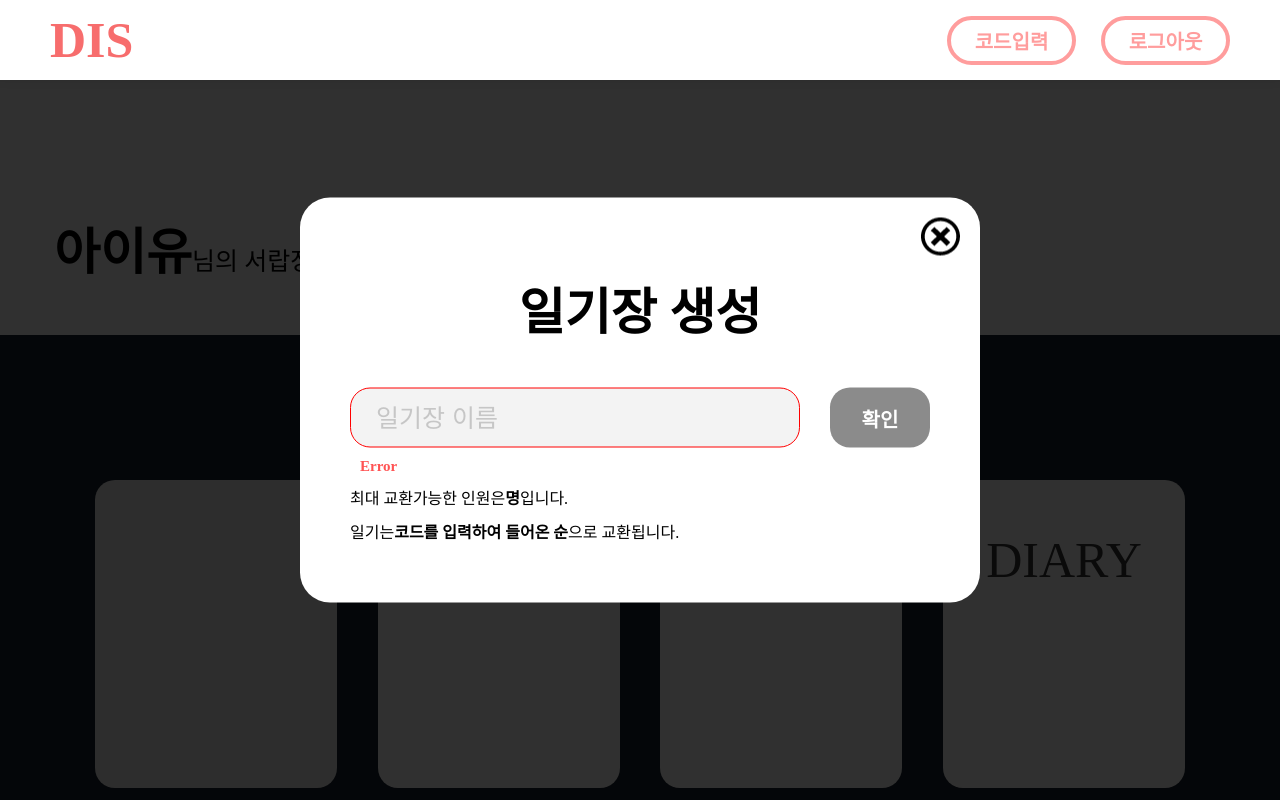
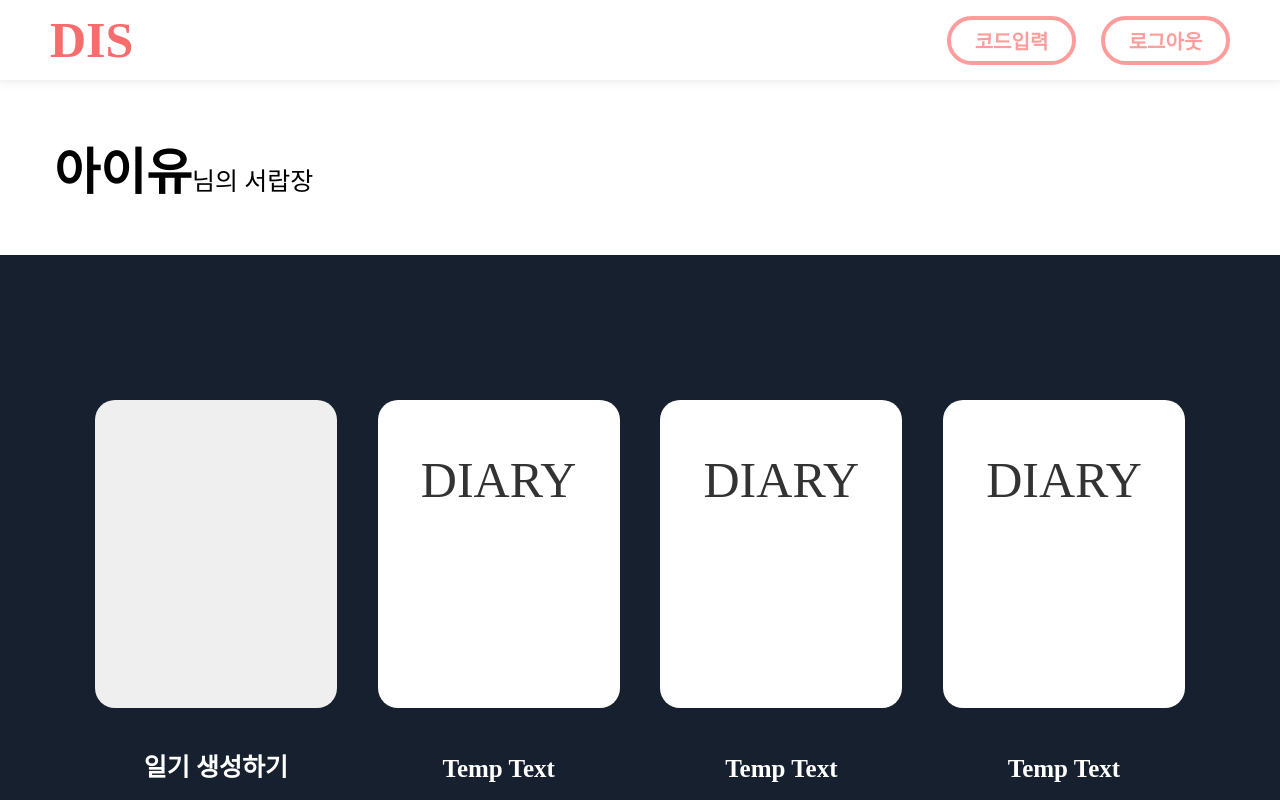
Before and after one commit to DSM-DIS/DIS-Client, a React app: page /main in a window 1280 px wide. Shown: the top 800 px of the page. Built offline with nearby package versions, Linux system fonts and the light colour scheme.

Commit message:
[ADD] <Container/MainContainer.js> Container 작업

```diff
--- a/src/Containers/Main/MainContainer.js
+++ b/src/Containers/Main/MainContainer.js
@@ -1,10 +1,14 @@
 import React from 'react';
-import Main from '../../Components/Main/Main';
-
+import FooterContainer from './FooterContainer/FooterContainer';
+import HeaderContainer from './HeaderContainer/HeaderContainer';
+import DrawerContainer from './DrawerContainer/DrawerContainer';
 const MainContainer = () => {
 	return (
 		<>
-			<Main />
+			{/* <Main /> */}
+			<HeaderContainer />
+			<DrawerContainer />
+			<FooterContainer />
 		</>
 	);
 };
```
